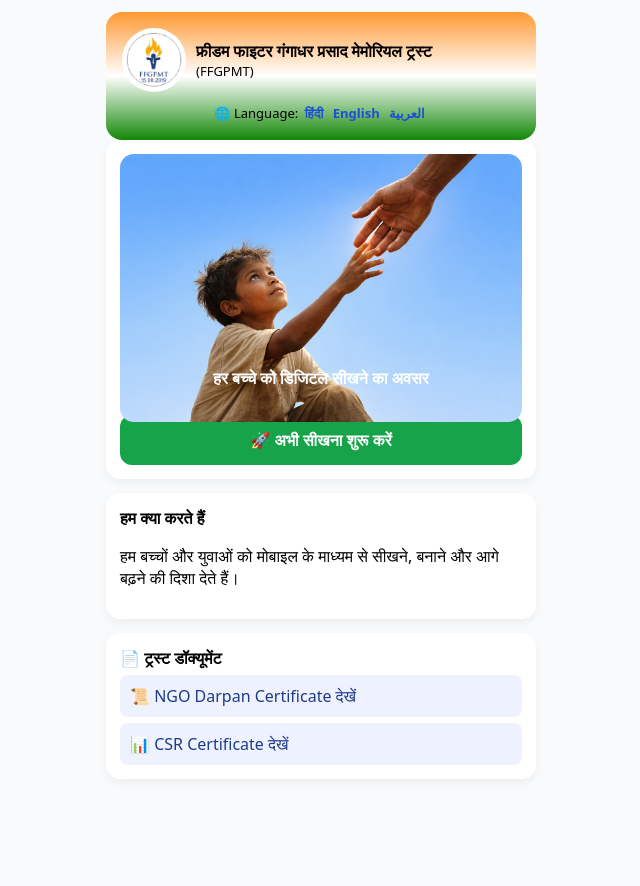
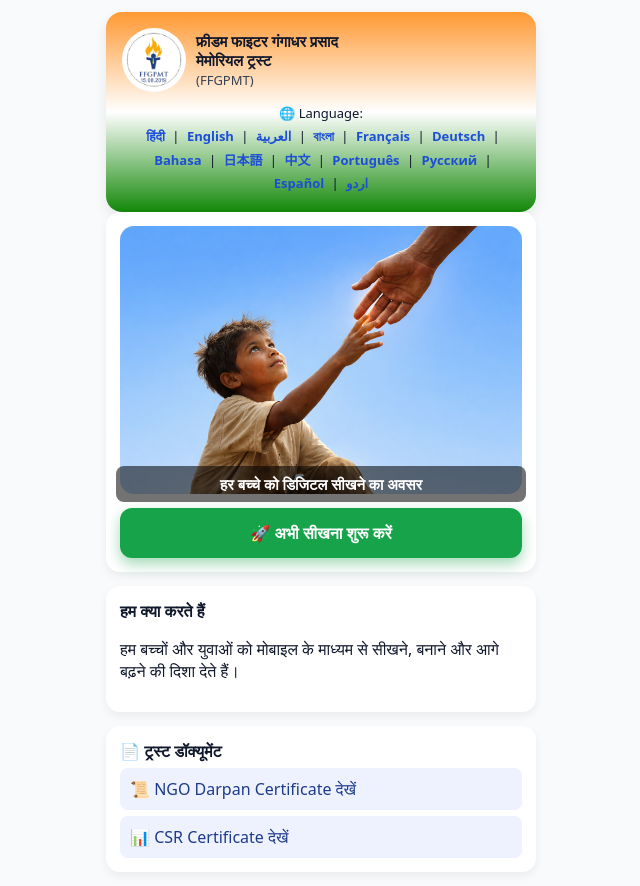
Before and after one commit to acsbabita111/ffgpmt, a plain HTML site: page index.html in a window 1280 px wide. Shown: the whole page, without its empty margins (319-959 px from the left). Before the commit the page ends 805 px from the top, so only its background shows below. Drawn offline with Linux system fonts and the light colour scheme.

Commit message:
Update index.html

```diff
--- a/index.html
+++ b/index.html
@@ -3,194 +3,195 @@
 <head>
 <meta charset="UTF-8" />
 <meta name="viewport" content="width=device-width, initial-scale=1.0, maximum-scale=1.0" />
-
 <title>FFGPMT</title>
 
-<!-- SEO LANG -->
+<!-- SEO hreflang (13) -->
 <link rel="alternate" hreflang="hi" href="https://ffgpmt.org/index.html">
 <link rel="alternate" hreflang="en" href="https://ffgpmt.org/en/index.html">
 <link rel="alternate" hreflang="ar" href="https://ffgpmt.org/ar/index.html">
+<link rel="alternate" hreflang="bn" href="https://ffgpmt.org/bn/index.html">
+<link rel="alternate" hreflang="fr" href="https://ffgpmt.org/fr/index.html">
+<link rel="alternate" hreflang="de" href="https://ffgpmt.org/de/index.html">
+<link rel="alternate" hreflang="id" href="https://ffgpmt.org/id/index.html">
+<link rel="alternate" hreflang="ja" href="https://ffgpmt.org/ja/index.html">
+<link rel="alternate" hreflang="zh" href="https://ffgpmt.org/zh/index.html">
+<link rel="alternate" hreflang="pt" href="https://ffgpmt.org/pt/index.html">
+<link rel="alternate" hreflang="ru" href="https://ffgpmt.org/ru/index.html">
+<link rel="alternate" hreflang="es" href="https://ffgpmt.org/es/index.html">
+<link rel="alternate" hreflang="ur" href="https://ffgpmt.org/ur/index.html">
+<link rel="alternate" hreflang="x-default" href="https://ffgpmt.org/index.html">
 
 <style>
-body {
-  font-family: system-ui;
-  max-width: 430px;
-  margin: auto;
-  padding: 12px;
-  background: #f8fafc;
+body{
+  font-family:system-ui,-apple-system,sans-serif;
+  max-width:430px;
+  margin:auto;
+  padding:12px;
+  background:#f8fafc;
+  color:#0f172a;
+}
+.card{
+  background:#fff;
+  border-radius:14px;
+  padding:14px;
+  margin-bottom:14px;
+  box-shadow:0 4px 10px rgba(0,0,0,0.06);
 }
 
-.card {
-  background: white;
-  border-radius: 14px;
-  padding: 14px;
-  margin-bottom: 14px;
-  box-shadow: 0 4px 10px rgba(0,0,0,0.05);
+/* 🇮🇳 Header */
+.header-card{
+  background:linear-gradient(to bottom,#ff9933,#ffffff,#138808);
+  border-radius:16px;
+  padding:16px;
+  box-shadow:0 6px 14px rgba(0,0,0,0.08);
+}
+.header{display:flex;gap:10px;align-items:center;}
+.logo{width:56px;border-radius:50%;background:#fff;padding:4px;}
+.title{font-weight:700;font-size:15px;line-height:1.3;}
+.subtitle{font-size:13px;color:#374151;}
+
+/* 🌐 Languages */
+.lang{
+  text-align:center;
+  font-size:13px;
+  margin-top:10px;
+  line-height:1.8;
+}
+.lang a{
+  text-decoration:none;
+  color:#1d4ed8;
+  font-weight:600;
+  margin:2px 4px;
 }
 
-/* 🇮🇳 HEADER */
-.header-card {
-  background: linear-gradient(to bottom, #ff9933, #ffffff, #138808);
-  border-radius: 16px;
-  padding: 16px;
+/* 🖼 Hero */
+.hero-box{position:relative;}
+.hero{width:100%;border-radius:14px;display:block;}
+.hero-text{
+  position:absolute;
+  bottom:70px;
+  left:10px;
+  right:10px;
+  text-align:center;
+  color:#fff;
+  font-weight:700;
+  font-size:15px;
+  background:rgba(0,0,0,0.55);
+  padding:8px;
+  border-radius:8px;
 }
 
-.header {
-  display: flex;
-  align-items: center;
-  gap: 10px;
+/* 🔘 Button */
+.btn{
+  display:block;
+  text-align:center;
+  background:#16a34a;
+  color:#fff;
+  padding:14px;
+  border-radius:12px;
+  font-size:16px;
+  text-decoration:none;
+  margin-top:14px;
+  font-weight:700;
+  box-shadow:0 6px 14px rgba(22,163,74,0.4);
 }
 
-.logo {
-  width: 56px;
-  border-radius: 50%;
-  background: white;
-  padding: 4px;
-}
-
-.title {
-  font-weight: 700;
-  font-size: 16px;
-}
-
-.subtitle {
-  font-size: 13px;
-}
-
-.lang {
-  text-align: center;
-  font-size: 13px;
-  margin-top: 10px;
-  line-height: 1.7;
-}
-
-.lang a {
-  text-decoration: none;
-  color: #1d4ed8;
-  font-weight: 600;
-  margin: 3px;
-}
-
-/* HERO */
-.hero {
-  width: 100%;
-  border-radius: 14px;
-}
-
-.hero-text {
-  margin-top: -70px;
-  text-align: center;
-  font-weight: bold;
-  font-size: 16px;
-  color: white;
-  background: rgba(0,0,0,0.55);
-  padding: 10px;
-  border-radius: 10px;
-}
-
-/* BUTTON */
-.btn {
-  display: block;
-  text-align: center;
-  background: #16a34a;
-  color: white;
-  padding: 14px;
-  border-radius: 12px;
-  font-size: 16px;
-  text-decoration: none;
-  margin-top: 16px;
-  font-weight: bold;
-}
-
-/* DOC */
-.doc a {
-  display: block;
-  padding: 10px;
-  background: #eef2ff;
-  border-radius: 8px;
-  margin-top: 6px;
-  text-decoration: none;
-  color: #1e3a8a;
+/* 📄 Docs */
+.doc a{
+  display:block;
+  padding:10px;
+  background:#eef2ff;
+  border-radius:8px;
+  margin-top:6px;
+  text-decoration:none;
+  color:#1e3a8a;
 }
 </style>
 </head>
 
 <body>
 
-<!-- 🧠 =========================
-     👉 सिर्फ यही section बदलना है
-========================= -->
+<!-- 🔑 SINGLE SOURCE DATA (सिर्फ यही बदलना है) -->
 <script>
 const DATA = {
-  title: "फ्रीडम फाइटर गंगाधर प्रसाद मेमोरियल ट्रस्ट",
+  titleLine1: "फ्रीडम फाइटर गंगाधर प्रसाद",
+  titleLine2: "मेमोरियल ट्रस्ट",
   short: "(FFGPMT)",
-
-  heroText: "हर बच्चे को डिजिटल सीखने का अवसर",
-
-  button: "🚀 अभी सीखना शुरू करें",
-
+  hero: "हर बच्चे को डिजिटल सीखने का अवसर",
+  btn: "🚀 अभी सीखना शुरू करें",
   aboutTitle: "हम क्या करते हैं",
-
-  aboutText: "हम बच्चों और युवाओं को मोबाइल के माध्यम से सीखने, बनाने और आगे बढ़ने की दिशा देते हैं।",
-
-  docTitle: "📄 ट्रस्ट डॉक्यूमेंट",
-
-  doc1: "📜 NGO Darpan Certificate देखें",
-  doc2: "📊 CSR Certificate देखें"
+  about: "हम बच्चों और युवाओं को मोबाइल के माध्यम से सीखने, बनाने और आगे बढ़ने की दिशा देते हैं।",
+  doc: "📄 ट्रस्ट डॉक्यूमेंट",
+  d1: "📜 NGO Darpan Certificate देखें",
+  d2: "📊 CSR Certificate देखें"
 };
 </script>
 
 <!-- HEADER -->
 <div class="header-card">
   <div class="header">
-    <img src="logo.png" class="logo">
+    <img src="logo.png" class="logo" alt="FFGPMT Logo">
     <div>
-      <div class="title" id="title"></div>
-      <div class="subtitle" id="short"></div>
+      <div class="title">
+        <span id="t1"></span><br>
+        <span id="t2"></span>
+      </div>
+      <div class="subtitle" id="s"></div>
     </div>
   </div>
 
+  <!-- 13 languages (2 lines, clean) -->
   <div class="lang">
-    🌐 Language:
-    <a href="/index.html">हिंदी</a>
-    <a href="/en/index.html">English</a>
-    <a href="/ar/index.html">العربية</a>
+    🌐 Language:<br>
+    <a href="/index.html">हिंदी</a> |
+    <a href="/en/index.html">English</a> |
+    <a href="/ar/index.html">العربية</a> |
+    <a href="/bn/index.html">বাংলা</a> |
+    <a href="/fr/index.html">Français</a> |
+    <a href="/de/index.html">Deutsch</a> |
+    <br>
+    <a href="/id/index.html">Bahasa</a> |
+    <a href="/ja/index.html">日本語</a> |
+    <a href="/zh/index.html">中文</a> |
+    <a href="/pt/index.html">Português</a> |
+    <a href="/ru/index.html">Русский</a> |
+    <a href="/es/index.html">Español</a> |
+    <a href="/ur/index.html">اردو</a>
   </div>
 </div>
 
 <!-- HERO -->
-<div class="card">
-  <img src="hero.jpg" class="hero">
-  <div class="hero-text" id="heroText"></div>
-
-  <a href="https://acslearn.com/" class="btn" id="btn"></a>
+<div class="card hero-box">
+  <img src="hero.jpg" class="hero" alt="Hero">
+  <div class="hero-text" id="h"></div>
+  <a href="https://acslearn.com/" class="btn" id="b"></a>
 </div>
 
 <!-- ABOUT -->
 <div class="card">
-  <div style="font-weight:bold" id="aboutTitle"></div>
-  <p id="aboutText"></p>
+  <b id="at"></b>
+  <p id="a"></p>
 </div>
 
-<!-- DOC -->
+<!-- DOCS -->
 <div class="card doc">
-  <div style="font-weight:bold" id="docTitle"></div>
-
-  <a href="darpan.pdf" target="_blank" id="doc1"></a>
-  <a href="csr1.pdf" target="_blank" id="doc2"></a>
+  <b id="dt"></b>
+  <a href="darpan.pdf" target="_blank" id="d1"></a>
+  <a href="csr1.pdf" target="_blank" id="d2"></a>
 </div>
 
-<!-- ⚙️ AUTO FILL SYSTEM -->
+<!-- AUTO FILL -->
 <script>
-document.getElementById("title").innerText = DATA.title;
-document.getElementById("short").innerText = DATA.short;
-document.getElementById("heroText").innerText = DATA.heroText;
-document.getElementById("btn").innerText = DATA.button;
-document.getElementById("aboutTitle").innerText = DATA.aboutTitle;
-document.getElementById("aboutText").innerText = DATA.aboutText;
-document.getElementById("docTitle").innerText = DATA.docTitle;
-document.getElementById("doc1").innerText = DATA.doc1;
-document.getElementById("doc2").innerText = DATA.doc2;
+t1.innerText = DATA.titleLine1;
+t2.innerText = DATA.titleLine2;
+s.innerText  = DATA.short;
+h.innerText  = DATA.hero;
+b.innerText  = DATA.btn;
+at.innerText = DATA.aboutTitle;
+a.innerText  = DATA.about;
+dt.innerText = DATA.doc;
+d1.innerText = DATA.d1;
+d2.innerText = DATA.d2;
 </script>
 
 </body>
```
